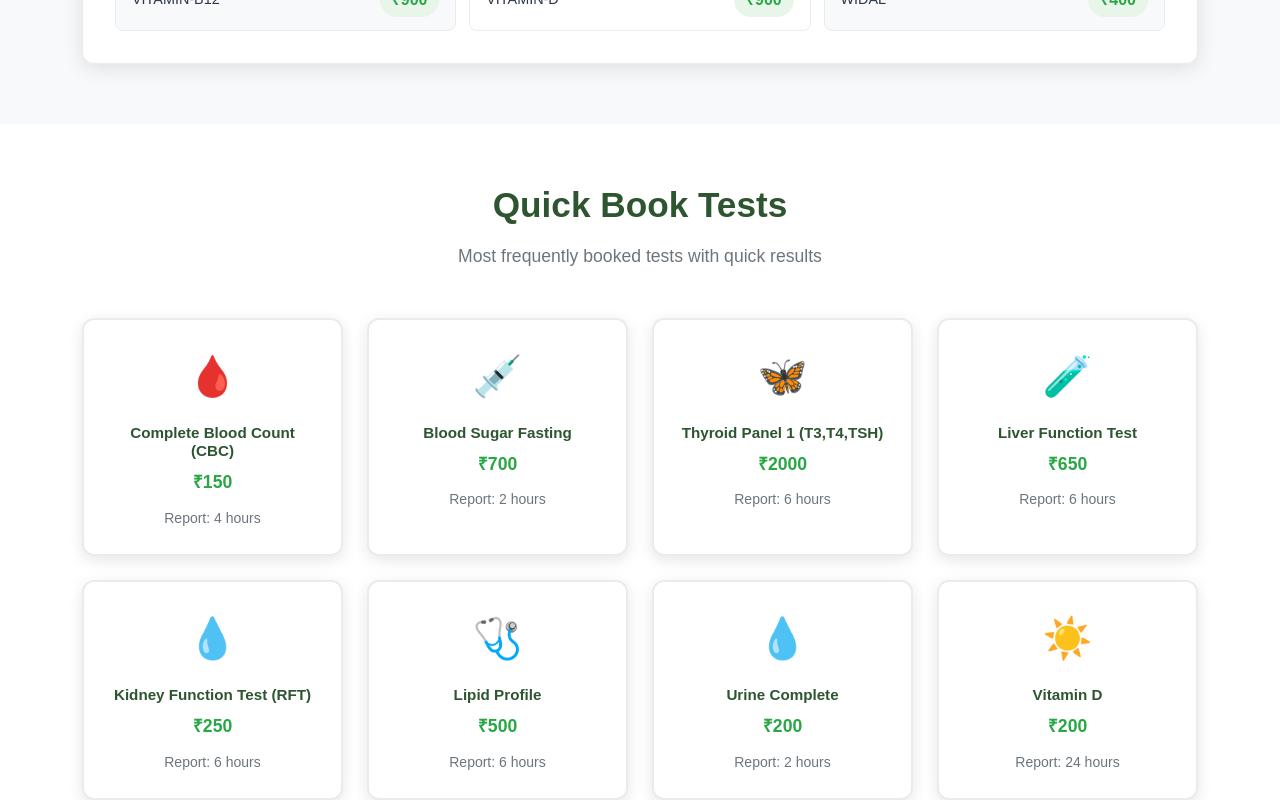
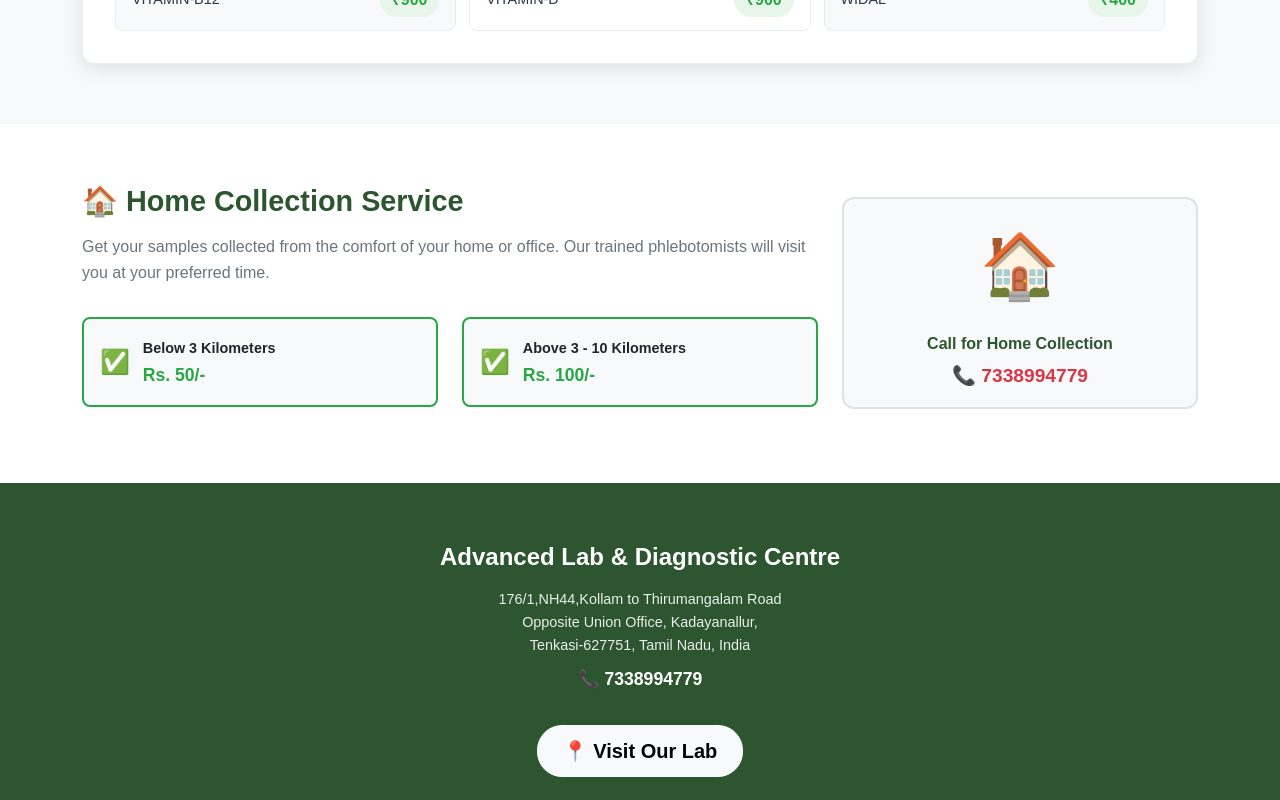
Before and after one commit to Nagarajan160520/Advanced-Lab-Diagnostic, a React (Create React App) app: page /services in a window 1280 px wide. Shown: the part 2880-3680 px from the top of the page. Built offline with nearby package versions, Linux system fonts and the light colour scheme.

Commit message:
some pages improve

```diff
--- a/src/pages/Services.js
+++ b/src/pages/Services.js
@@ -99,7 +99,7 @@ const Services = () => {
     }
   ];
 
-  const popularTests = [
+  /* const popularTests = [
     { name: "Complete Blood Count (CBC)", price: "₹150", time: "4 hours", icon: "🩸" },
     { name: "Blood Sugar Fasting", price: "₹700", time: "2 hours", icon: "💉" },
     { name: "Thyroid Panel 1 (T3,T4,TSH)", price: "₹2000", time: "6 hours", icon: "🦋" },
@@ -139,7 +139,7 @@ const Services = () => {
       ideal: "Complete thyroid assessment",
       icon: "🦋"
     }
-  ];
+  ];  */
 
   return (
     <div style={{ paddingTop: '70px', fontFamily: 'Arial, sans-serif', backgroundColor: '#f8f9fa' }}>
@@ -298,7 +298,7 @@ const Services = () => {
         </div>
       </section>
 
-      {/* Popular Tests - Quick Access */}
+      {/* Popular Tests - Quick Access
       <section style={{ padding: '60px 0', backgroundColor: 'white' }}>
         <div className="container">
           <div style={{ textAlign: 'center', marginBottom: '3rem' }}>
@@ -366,9 +366,9 @@ const Services = () => {
             ))}
           </div>
         </div>
-      </section>
+      </section>*/}
 
-      {/* Health Packages */}
+      {/* Health Packages
       <section style={{
         padding: '60px 0',
         background: 'linear-gradient(135deg, #17a2b8 0%, #138496 100%)'
@@ -462,7 +462,7 @@ const Services = () => {
             ))}
           </div>
         </div>
-      </section>
+      </section>*/}
 
       {/* Home Collection Service */}
       <section style={{
```
